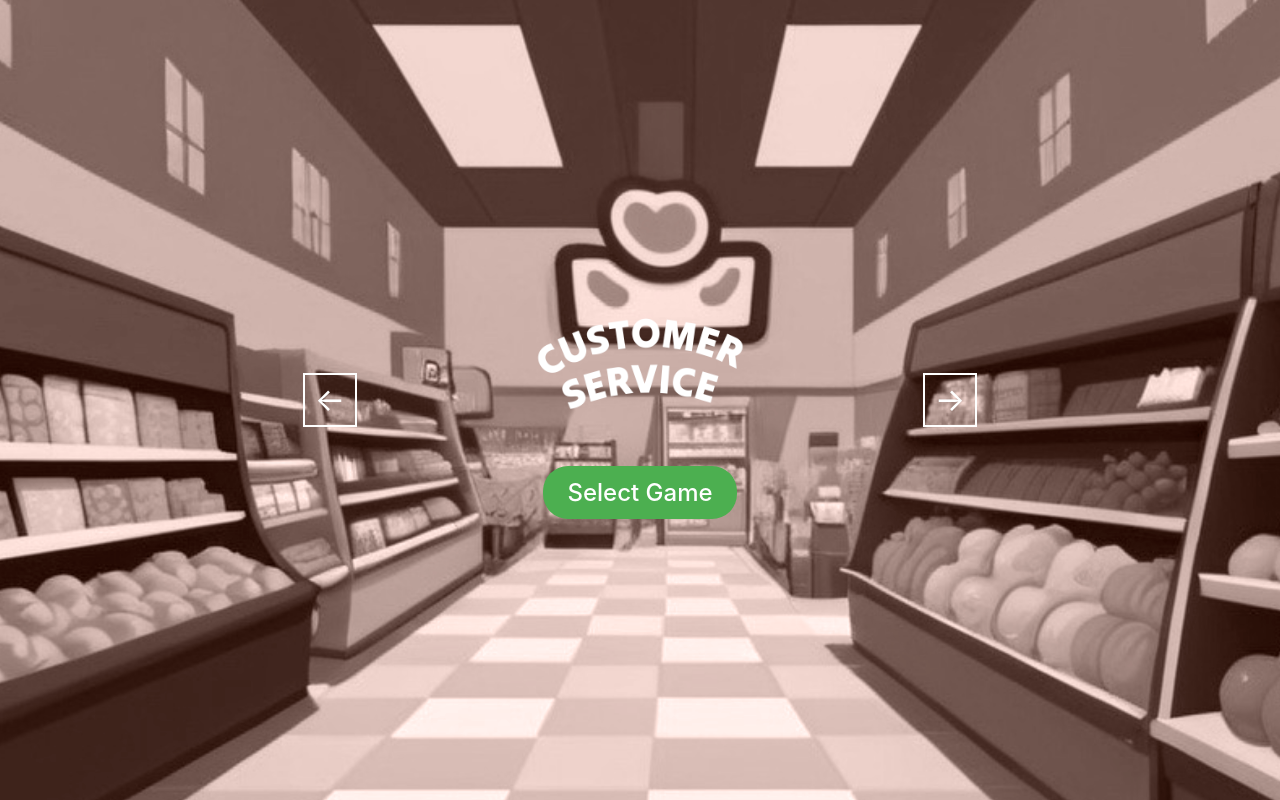
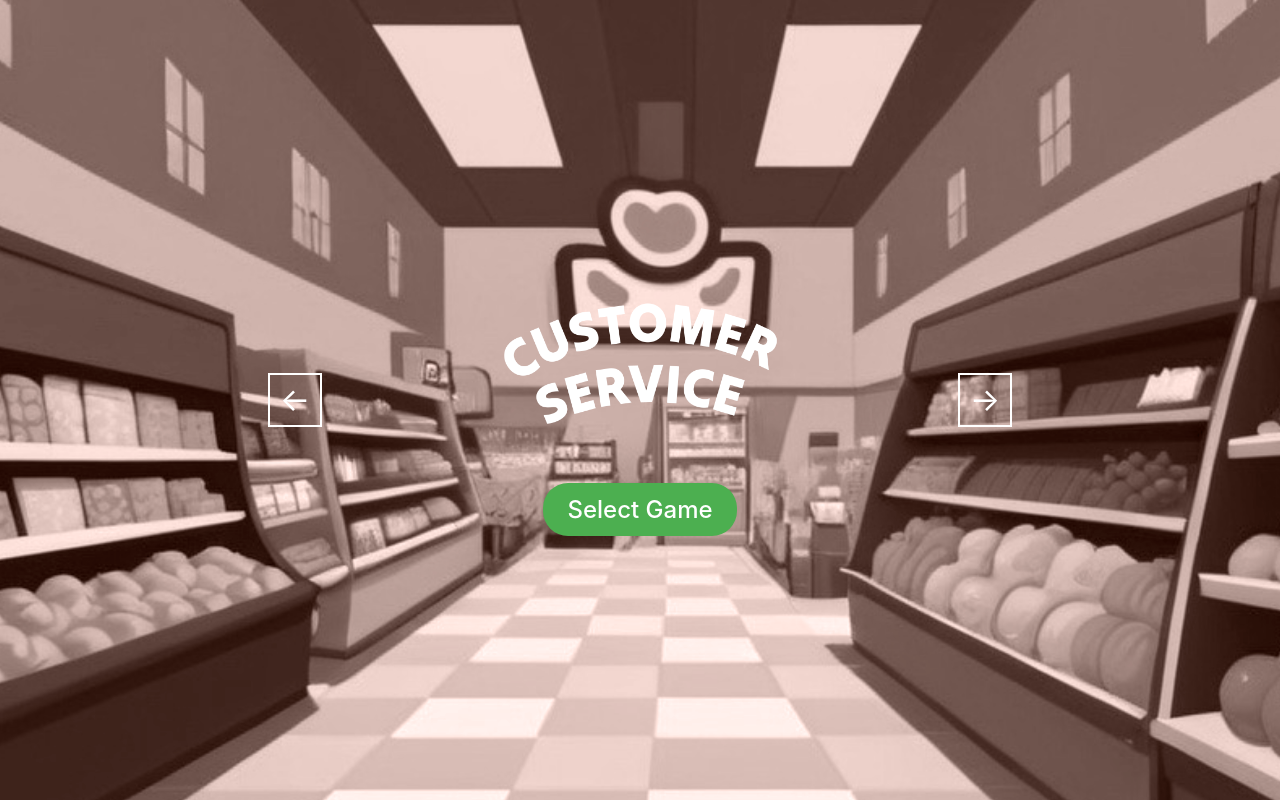
Before and after one commit to SiruX21/TalkWithTech, a React (Vite) app in the folder hacktx-start/: page / in a window 1280 px wide. Built offline with nearby package versions, Linux system fonts and the light colour scheme.

Commit message:
Font Update

```diff
--- a/hacktx-start/src/App.css
+++ b/hacktx-start/src/App.css
@@ -57,7 +57,7 @@ body {
 }
 
 .game-logo {
-  max-width: 210px; /* Reduced size */
-  max-height: 190px; /* Reduced size */
+  max-width: 280px; /* Reduced size */
+  max-height: 160px; /* Reduced size */
   object-fit: contain; /* Maintain aspect ratio */
 }
```
